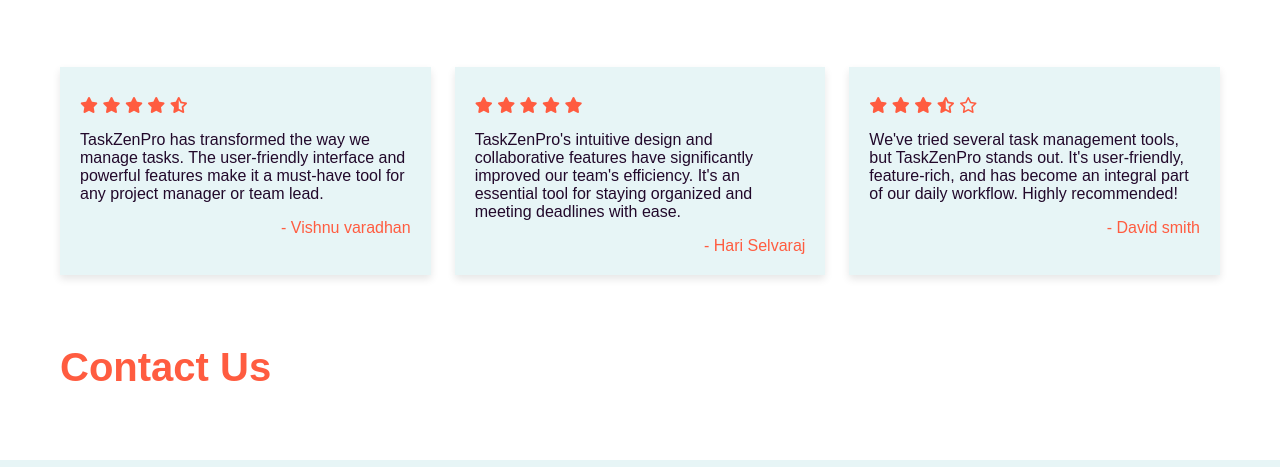
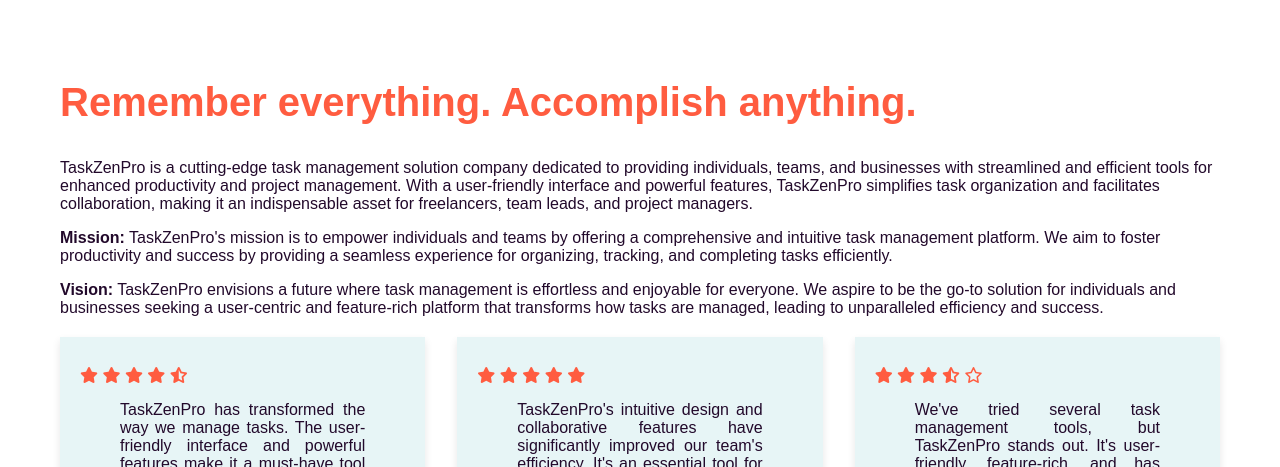
Before and after one commit to JhananiRamasamy/Sec4-Group9, a plain HTML site: page pages/index.html in a window 1280 px wide. Shown: the part 1143-1610 px from the top of the page. Drawn offline with Linux system fonts and the light colour scheme.

Commit message:
Add about us, mission and vision

```diff
--- a/pages/index.html
+++ b/pages/index.html
@@ -107,6 +107,25 @@
                 </section>
 
                 <section id="about">
+                    <div class="aboutus">
+                        <h2>Remember everything. Accomplish anything.</h2>
+                        <p>
+                            TaskZenPro is a cutting-edge task management solution company dedicated to providing individuals, teams,
+                            and businesses with streamlined and efficient tools for enhanced productivity and project management. With
+                            a user-friendly interface and powerful features, TaskZenPro simplifies task organization and facilitates
+                            collaboration, making it an indispensable asset for freelancers, team leads, and project managers.
+                        </p>
+                        <p>
+                            <strong>Mission:</strong> TaskZenPro's mission is to empower individuals and teams by offering a comprehensive
+                            and intuitive task management platform. We aim to foster productivity and success by providing a seamless experience
+                            for organizing, tracking, and completing tasks efficiently.
+                        </p>
+                        <p>
+                            <strong>Vision:</strong> TaskZenPro envisions a future where task management is effortless and enjoyable for everyone.
+                            We aspire to be the go-to solution for individuals and businesses seeking a user-centric and feature-rich platform that
+                            transforms how tasks are managed, leading to unparalleled efficiency and success.
+                        </p>
+                    </div>
                     <div class="flexbox-container">
                         <div class="flex-item">
                             <div class="rating">
--- a/styles/styles.css
+++ b/styles/styles.css
@@ -247,16 +247,23 @@ h2 {
     justify-content: space-between;
     margin-top: 20px;
     flex: 1;
-    gap: 1.5em;
+    gap: 2em;
 }
 
 .flex-item {
-    width: 45%;
+    width: 35%;
     padding: 20px;
     box-shadow: 0 4px 8px rgba(0, 0, 0, 0.1);
     background-color: var(--color-light-orange);
     margin-bottom: 20px;
     position: relative;
+}
+
+.flex-item p {
+    text-align: justify;
+    margin-right: 40px;
+    margin-left: 40px;
+    color: var(--color-dark-blue);
 }
 
 .rating {
```
